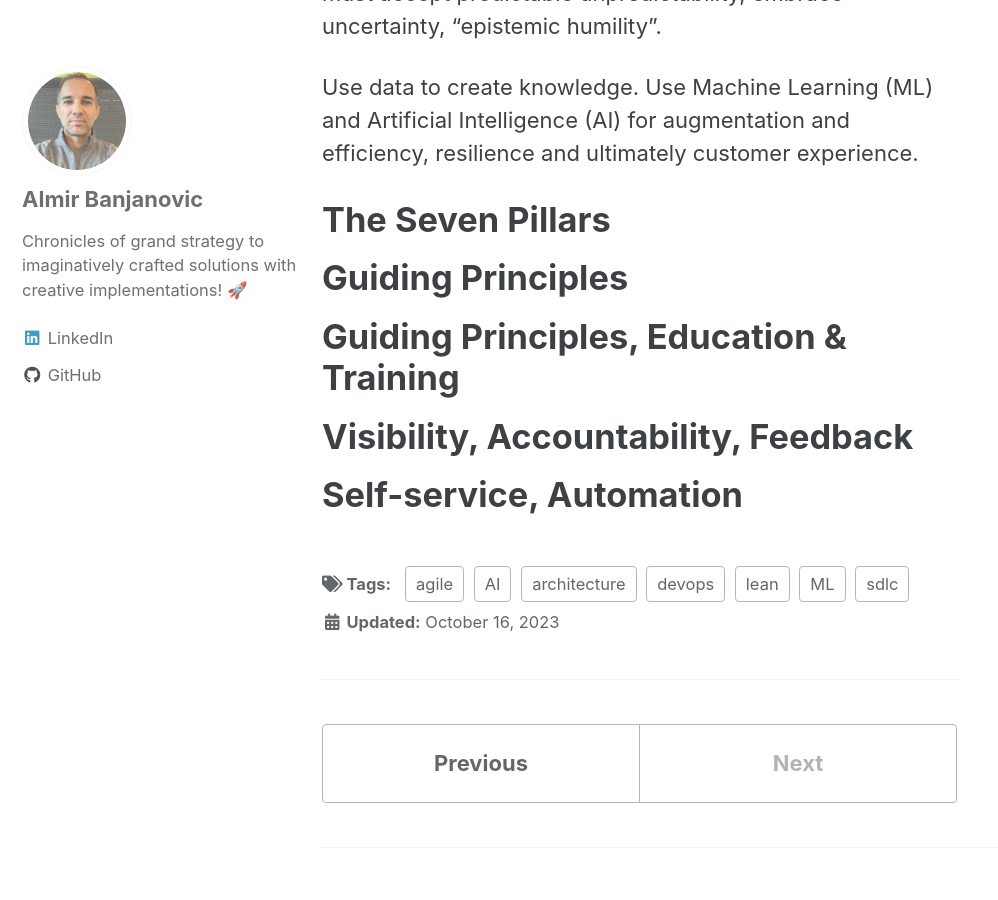
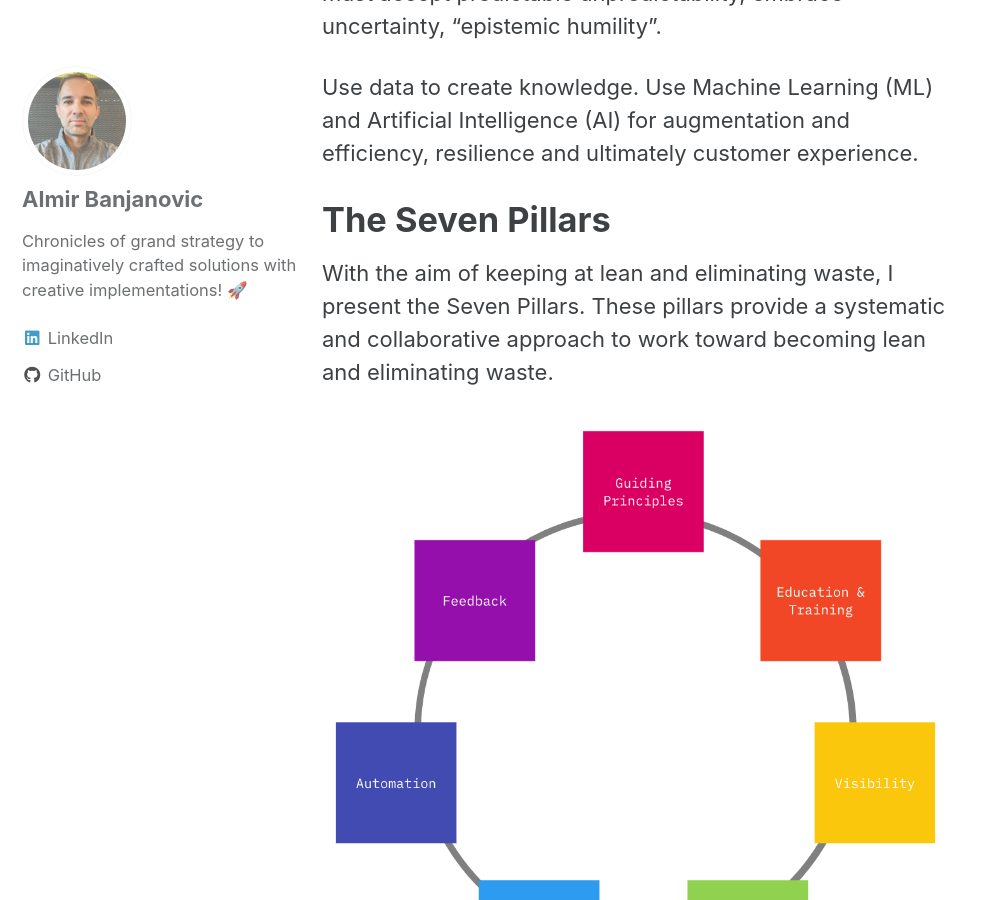
Before and after one commit to almirbanjanovic/roadtocloud.github.io, a Jekyll site: the page built from _posts/2023-10-16-keep-it-lean-and-eliminate-waste.md, in a window 1280 px wide and 900 px high, scrolled down 1273 px. Shown: the whole window, without its empty margins (0-998 px from the left). Built offline with Jekyll 4.4.1, drawn with Linux system fonts in a browser that asks for light colours; cached includes are drawn as plain includes; comment, search, counter and statistics services are not loaded.

Commit message:
Update 2023-10-16-keep-it-lean-and-eliminate-waste.md

```diff
--- a/_posts/2023-10-16-keep-it-lean-and-eliminate-waste.md
+++ b/_posts/2023-10-16-keep-it-lean-and-eliminate-waste.md
@@ -31,9 +31,11 @@ Lean, Agile and DevOps represent systems to force you to stop pretending that yo
 Use data to create knowledge. Use Machine Learning (ML) and Artificial Intelligence (AI) for augmentation and efficiency, resilience and ultimately customer experience.
 
 
+# The Seven Pillars
 
+With the aim of keeping at lean and eliminating waste, I present the Seven Pillars.  These pillars provide a systematic and collaborative approach to work toward becoming lean and eliminating waste.
 
-# The Seven Pillars
+![image-center]({{ site.url }}{{ site.baseurl }}/assets/images/keep-it-lean-seven-pillars.png){: .align-center}
 
 # Guiding Principles
 
```
